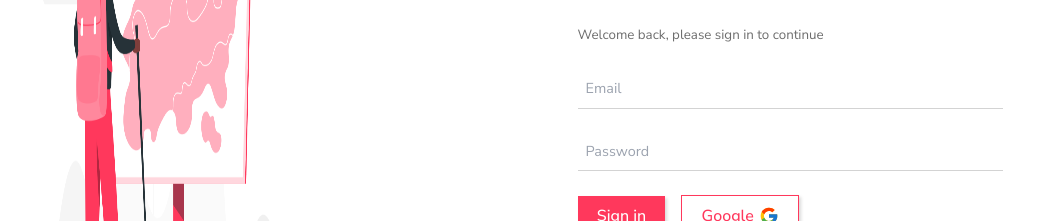
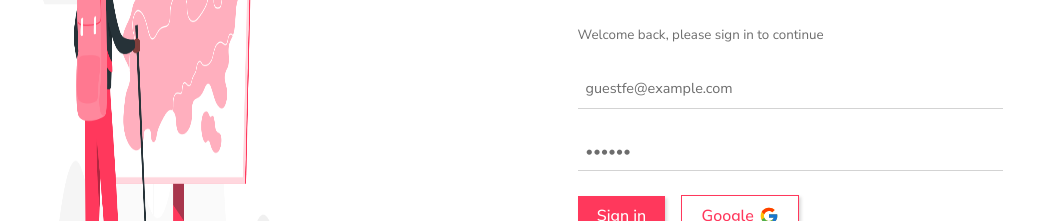
Before and after one commit to nam-rgba/airbnb-mern, a React (Vite) app in the folder airbnb-client/: page /account/login in a window 1280 px wide. Shown: the part 241-462 px from the top of the page, without its empty margins (0-1057 px from the left). Built offline with nearby package versions, Linux system fonts and the light colour scheme; no server answers.

Commit message:
form input

```diff
--- a/airbnb-client/src/pages/account/login/login.jsx
+++ b/airbnb-client/src/pages/account/login/login.jsx
@@ -8,8 +8,8 @@ import { PrimaryButton, SecondaryButton, Input } from '../../../Component';
 import logo from '../../../assets/logo/airbnb.svg';
 
 const LoginPage = () => {
-  const [email, setEmail] = useState('');
-  const [password, setPassword] = useState('');
+  const [email, setEmail] = useState('guestfe@example.com');
+  const [password, setPassword] = useState('123456');
 
   const navigate = useNavigate();
   const { setUser } = useContext(UserContext);
@@ -31,7 +31,12 @@ const LoginPage = () => {
     } catch (error) {
       if (email === 'guestfe@example.com' && password === '123456') {
         alert('Login successfully with sample data for FE only');
-        setUser({ name: 'Guest', email: 'guestfe@example.com' });
+        setUser({
+          name: 'Guest',
+          email: 'guestfe@example.com',
+          likes: [],
+          bookings: []
+        });
         localStorage.setItem(
           'userfe',
           JSON.stringify({
--- a/airbnb-client/src/pages/rooms/rooms.jsx
+++ b/airbnb-client/src/pages/rooms/rooms.jsx
@@ -17,10 +17,10 @@ export default function Room() {
   const idRoom = useParams();
   const place = places[idRoom.id - 1];
   const user = JSON.parse(localStorage.getItem('userfe'));
-  const [like, setLike] = useState(user.likes.includes(place.id));
+  const [like, setLike] = useState(user?.likes.includes(place.id) || false);
   const [seeMore, setSeeMore] = useState(false);
   const [reserve, setReserve] = useState(
-    user.bookings.some((booking) => booking.id === place.id)
+    user?.bookings.some((booking) => booking.id === place.id)
   );
 
   const characters = [
```
